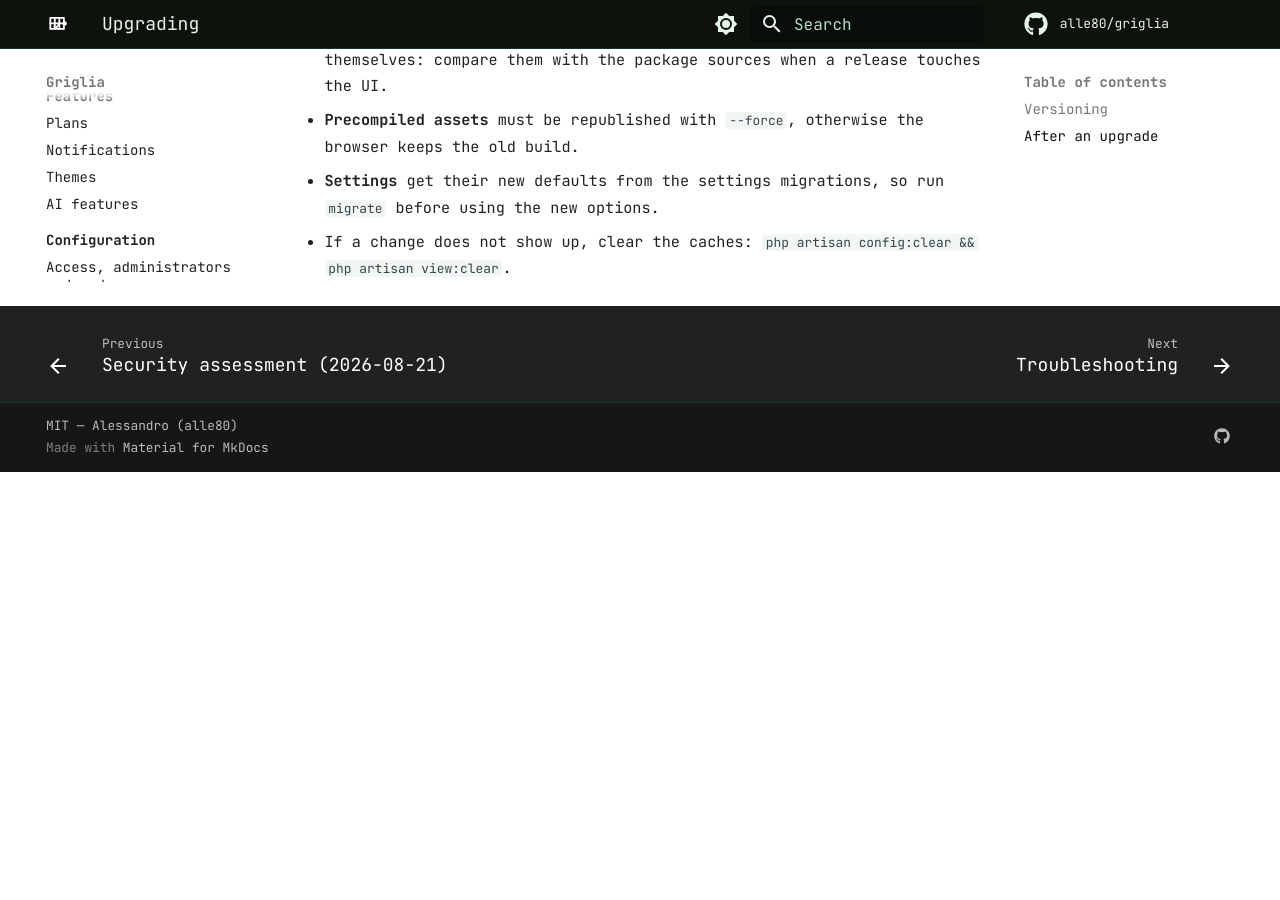
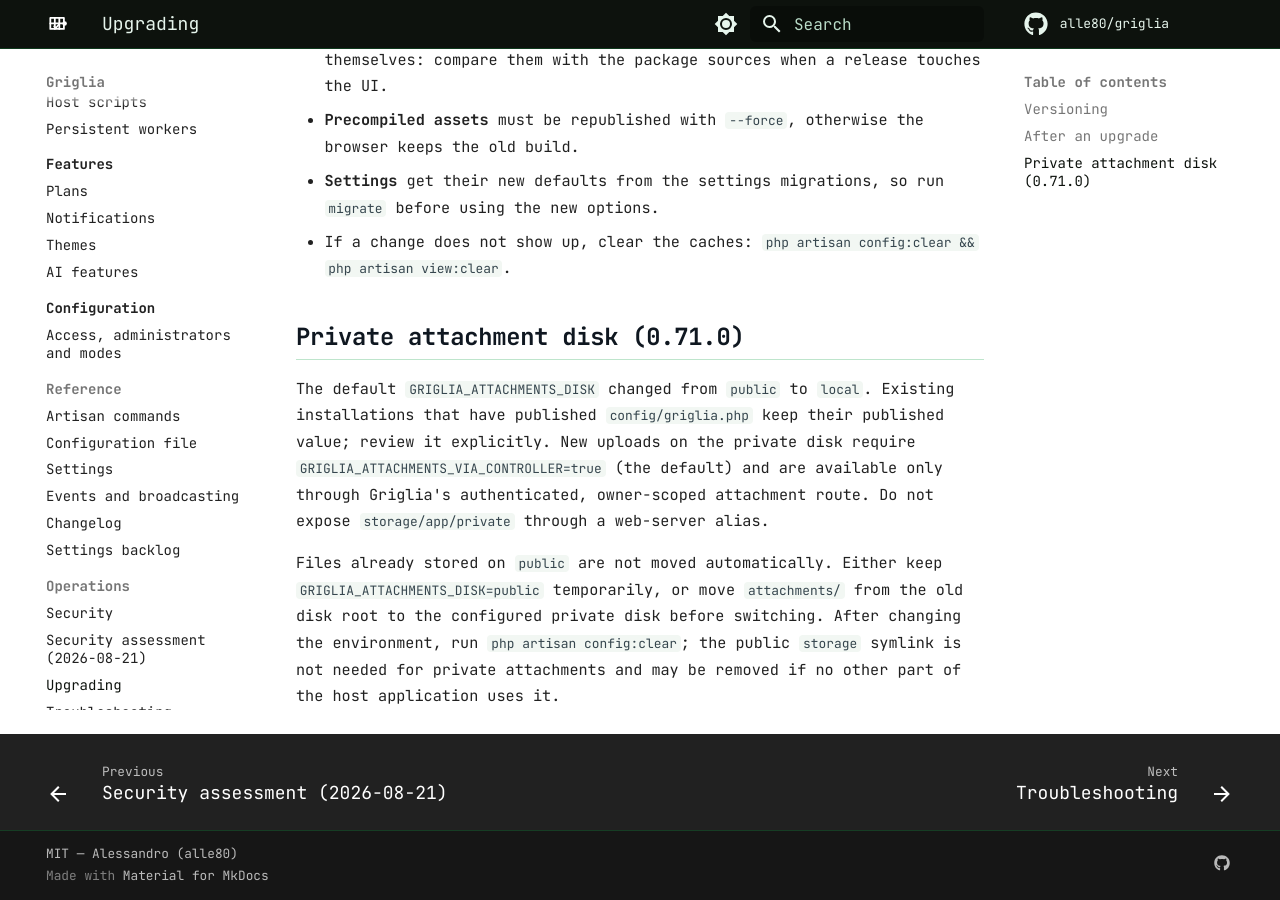
Before and after one commit to alle80/agent-devboard, an MkDocs documentation site: the page built from docs/operations/upgrading.md, in a window 1280 px wide and 900 px high, scrolled down 526 px. Built offline with MkDocs 1.6.1 and Material for MkDocs 9.7.7, drawn with Linux system fonts in a browser that asks for light colours; comment, search, counter and statistics services are not loaded; before the commit the page ends 998 px from its top, so only the background shows below that.

Commit message:
fix(security): default attachments to private disk

```diff
--- a/docs/operations/upgrading.md
+++ b/docs/operations/upgrading.md
@@ -21,3 +21,15 @@ documents what changed and what to do about it.
 - **Settings** get their new defaults from the settings migrations, so run `migrate` before using the
   new options.
 - If a change does not show up, clear the caches: `php artisan config:clear && php artisan view:clear`.
+
+## Private attachment disk (0.71.0)
+
+The default `GRIGLIA_ATTACHMENTS_DISK` changed from `public` to `local`. Existing installations that have
+published `config/griglia.php` keep their published value; review it explicitly. New uploads on the private
+disk require `GRIGLIA_ATTACHMENTS_VIA_CONTROLLER=true` (the default) and are available only through Griglia's
+authenticated, owner-scoped attachment route. Do not expose `storage/app/private` through a web-server alias.
+
+Files already stored on `public` are not moved automatically. Either keep `GRIGLIA_ATTACHMENTS_DISK=public`
+temporarily, or move `attachments/` from the old disk root to the configured private disk before switching.
+After changing the environment, run `php artisan config:clear`; the public `storage` symlink is not needed for
+private attachments and may be removed if no other part of the host application uses it.
```
Also changed, not shown: CHANGELOG.md (+14 -1 lines), README.md (+0 -1 lines), docs/getting-started/installation.md (+0 -1 lines), docs/operations/security.md (+2 -2 lines), docs/operations/troubleshooting.md (+3 -2 lines), docs/reference/commands.md (+0 -9 lines), docs/reference/config.md (+2 -2 lines), 7 other files.
